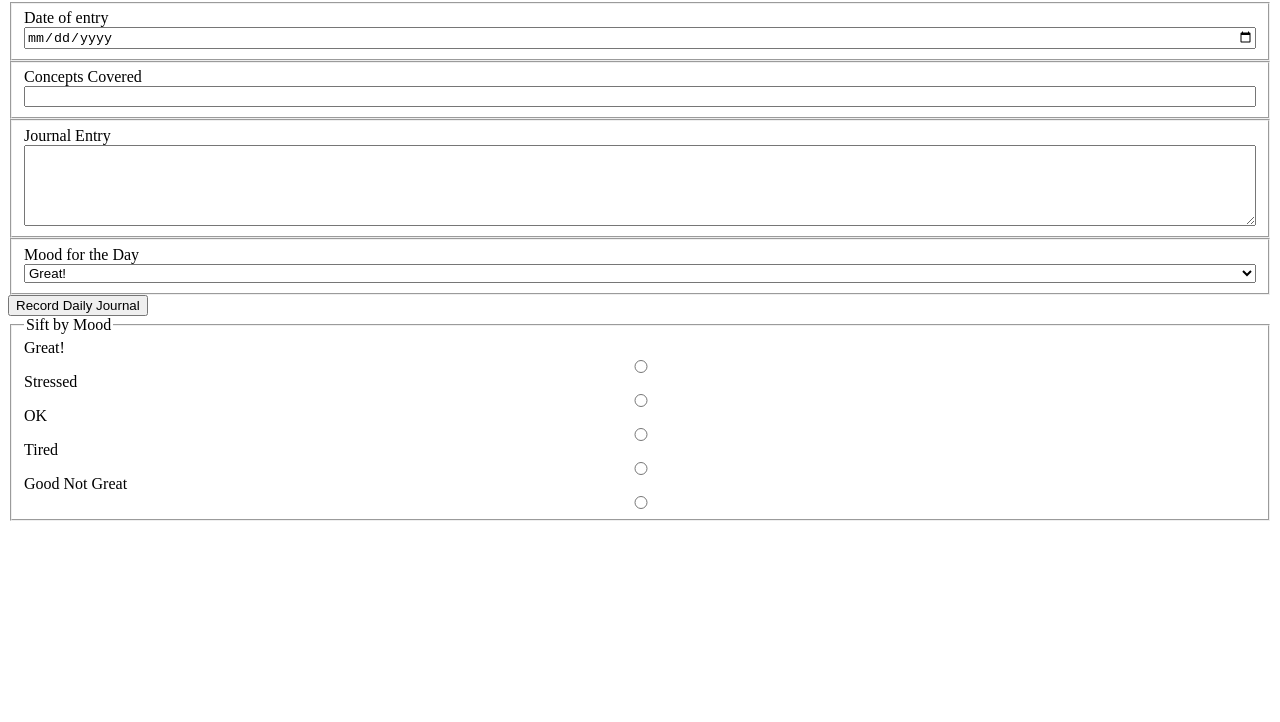
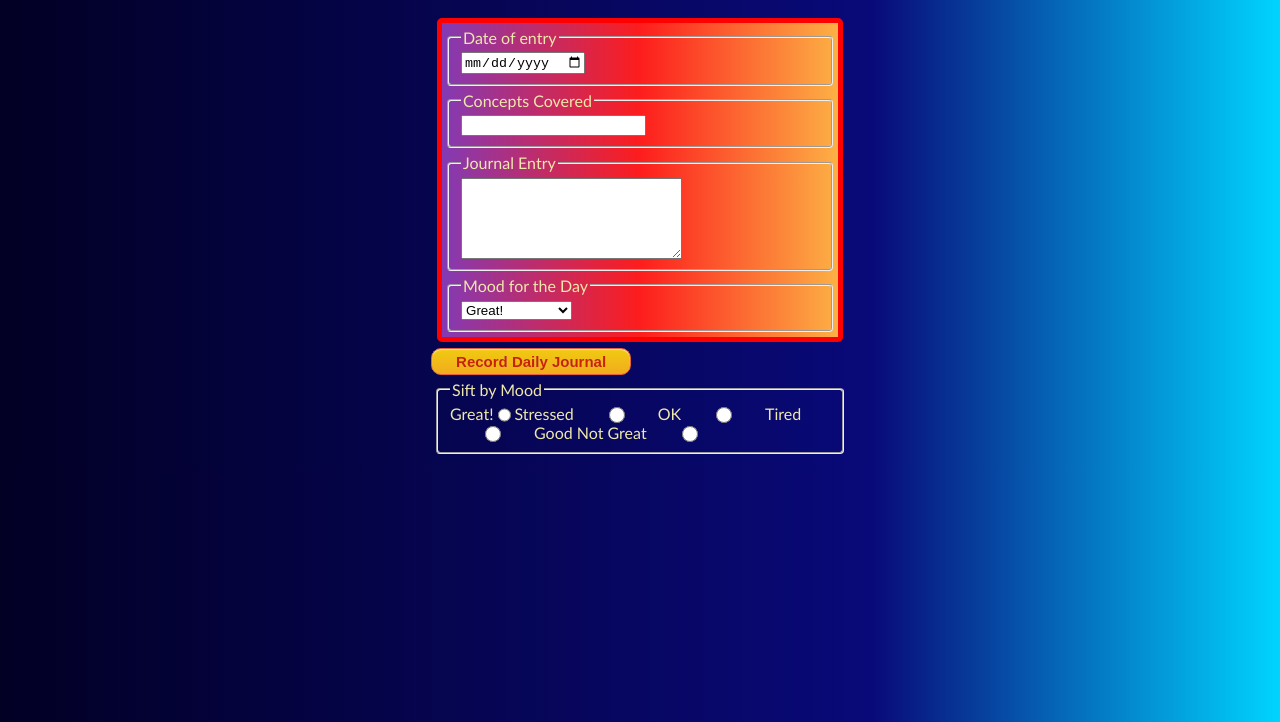
Before and after one commit to sullypierce/daily-journal, a plain HTML site: page src/index.html in a window 1280 px wide. Shown: the part 78-800 px from the top of the page. Drawn offline with Linux system fonts and the light colour scheme; no server answers.

Commit message:
all working

```diff
--- a/src/index.html
+++ b/src/index.html
@@ -8,6 +8,7 @@
     <link rel="stylesheet" href="./styles/journal.css">
 </head>
 <body>
+    <h1 id="subForm">Daily Journal</h1>
     <div id="formGoesHere"></div>
     <article class="domRef"></article>
 
--- a/src/scripts/data.js
+++ b/src/scripts/data.js
@@ -8,6 +8,24 @@ const API = {
                 return entryData.json();
             })
 
+    },
+
+    getSingleEntry:  (entryId) => {
+        return fetch(`http://localhost:8088/journal/${entryId}`)
+        .then(entryData => {
+            return entryData.json();
+        })
+    },
+
+    editSingleEntry: (entryId, updatedObject) => {
+        return fetch(`http://localhost:8088/journal/${entryId}`, {
+        method: "PUT",
+        headers: {
+            "Content-Type": "application/json"
+        },
+        body: JSON.stringify(updatedObject)
+    })
+    .then(jsonData => jsonData.json())
     },
 
     postEntry: () => {
--- a/src/scripts/entriesDOM.js
+++ b/src/scripts/entriesDOM.js
@@ -1,25 +1,26 @@
 import API from "./data.js"
+import entryFunctions from "./entryComponent.js"
 
 const DOM = {
     formOnDom: () => {
         const container = document.querySelector("#formGoesHere");
 
-           const form = `<h1>Daily Journal</h1>
+           const form = `
     <form class="make" action="">
         <fieldset>
-            <label for="journalDate">Date of entry</label>
+            <legend>Date of entry</legend>
             <input type="date" name="journalDate" id="journalDate">
         </fieldset>
         <fieldset>
-            <label for="journalConcepts">Concepts Covered</label>
+            <legend>Concepts Covered</legend>
             <input type="text" name="journalConcepts" id="journalConcepts">
         </fieldset>
         <fieldset>
-            <label for="journalEntry">Journal Entry</label>
+            <legend>Journal Entry</legend>
             <textarea name="journalEntry" id="journalEntry" cols="25" rows="5"></textarea>
         </fieldset>
         <fieldset>
-            <label for="mood">Mood for the Day</label>
+            <legend>Mood for the Day</legend>
             <select name="mood" id="mood">
                 <option value="great">Great!</option>
                 <option value="stressed">Stressed</option>
@@ -33,10 +34,10 @@ const DOM = {
 
 
     container.innerHTML =form
-        if (document.querySelector("form").classList[0] === "edit") {
-            container.innerHTML += `<input id="updateEntry" type="button" value="Update">`
+        if (document.querySelector("h1").classList[0] === "edit") {
+            container.innerHTML += `<button id="updateEntry">Update</button>`
         } else {
-    container.innerHTML += `<input id="record" type="button" value="Record Daily Journal">`
+    container.innerHTML += `<button id="record">Record Daily Journal</button>`
         }
     },
 
@@ -49,16 +50,16 @@ const DOM = {
         <input type="radio" name="moodSelect" id="great">
 
         <label for="stressed">Stressed</label>
-        <input type="radio" name="moodSelect" id="stressed">
+        <input class="radioButton" type="radio" name="moodSelect" id="stressed">
 
         <label for="ok">OK</label>
-        <input type="radio" name="moodSelect" id="ok">
+        <input type="radio" class="radioButton" name="moodSelect" id="ok">
 
         <label for="tired">Tired</label>
-        <input type="radio" name="moodSelect" id="tired">
+        <input type="radio" name="moodSelect" class="radioButton" id="tired">
 
         <label for="notGreat">Good Not Great</label>
-        <input type="radio" name="moodSelect" id="not">
+        <input type="radio" name="moodSelect" id="not" class="radioButton">
     </fieldset>`
 
         document.querySelector("#formGoesHere").innerHTML += radioField;
@@ -73,12 +74,43 @@ const DOM = {
         journalEntries.forEach(entry => {
 
             const divEl = document.createElement("div");
+            divEl.id = "entryEl"
             divEl.innerHTML = `<h2>${entry.date}  ${entry.title}</h2>
                 <p>Entry: ${entry.entry}  MOOD: ${entry.mood}</p>
-                <button id="delete--${entry.id}">Delete Entry</button>`
+                <button id="delete--${entry.id}">Delete Entry</button>
+                <button id="edit--${entry.id}">Edit</button>`
             domRef.appendChild(divEl);
             document.querySelector(`#delete--${entry.id}`).addEventListener("click", () => {
                 API.deleteEntry().then(API.fetchJournalEntry).then(DOM.postJournal);
+            })
+            document.querySelector(`#edit--${entry.id}`).addEventListener("click", () => {
+                document.querySelector("h1").className = "edit";
+                document.querySelector("#formGoesHere").innerHTML = "";
+                DOM.formOnDom();
+
+                API.getSingleEntry(entry.id).then((entryObj) => {
+                    console.log(entryObj)
+                    //fill in all the inputs with the values from the single entry obj just fetched
+                    document.querySelector("#journalDate").value = entryObj.date
+                    document.querySelector("#journalConcepts").value = entryObj.title
+                    document.querySelector("#journalEntry").value = entryObj.entry
+                    document.querySelector("#mood").value = entryObj.mood
+
+                    document.querySelector("#updateEntry").addEventListener("click", () => {
+                        const newEntry = entryFunctions.writeEntry(document.querySelector("#journalDate").value, document.querySelector("#journalConcepts").value, document.querySelector("#journalEntry").value, document.querySelector("#mood").value)
+
+
+                        API.editSingleEntry(entry.id, newEntry).then(() => {
+                            document.querySelector("#formGoesHere").innerHTML = "";
+                            DOM.formOnDom();
+                            DOM.buildRadio();
+                            API.fetchJournalEntry().then((entries) => {
+                                DOM.postJournal(entries);
+
+                            })
+                        })
+                    })
+                })
             })
         })
     },
--- a/src/styles/journal.css
+++ b/src/styles/journal.css
@@ -3,7 +3,72 @@
     flex-direction: column;
 } */
 
+html {
+    background: rgb(2,0,36);
+background: linear-gradient(90deg, rgba(2,0,36,1) 0%, rgba(9,9,121,1) 68%, rgba(7,53,150,1) 75%, rgba(5,104,184,1) 83%, rgba(0,212,255,1) 100%);
+}
+
+body {
+    display: flex;
+    flex-direction: column;
+    align-items: center;
+    font-family: 'Trebuchet MS', 'Lucida Sans Unicode', 'Lucida Grande', 'Lucida Sans', Arial, sans-serif;
+    color: palegoldenrod;
+}
+form {
+    border: 5px solid red;
+    /* width: 50%; */
+    background: rgb(131,58,180);
+background: linear-gradient(90deg, rgba(131,58,180,1) 0%, rgba(253,29,29,1) 50%, rgba(252,176,69,1) 100%);
+border-radius: 5px;
+margin: 6px;
+}
 fieldset {
+    display: flex;
+
+    border-radius: 4px;
+    margin: 5px;
+
+}
+
+#radioField {
+    display: flex;
+    flex-direction: row;
+    flex-wrap: wrap;
+
+}
+
+.radioButton {
+    width: 20%;
+}
+
+button {
+	box-shadow:inset 0px 1px 1px 0px #f9eca0;
+	background:linear-gradient(to bottom, #f0c911 5%, #f2ab1e 100%);
+	background-color:#f0c911;
+	border-radius:10px;
+	border:1px solid #e65f44;
+	display:inline-block;
+	cursor:pointer;
+	color:#c92200;
+	font-family:Arial;
+	font-size:15px;
+	font-weight:bold;
+	padding:4px 24px;
+	text-decoration:none;
+    text-shadow:0px 0px 0px #ded17c;
+
+}
+button:hover {
+	background:linear-gradient(to bottom, #f2ab1e 5%, #f0c911 100%);
+	background-color:#f2ab1e;
+}
+button:active {
+	position:relative;
+	top:1px;
+}
+
+#entryEl {
     display: flex;
     flex-direction: column;
 }
```
Also changed, not shown: api/entries.json (+7 -7 lines).
